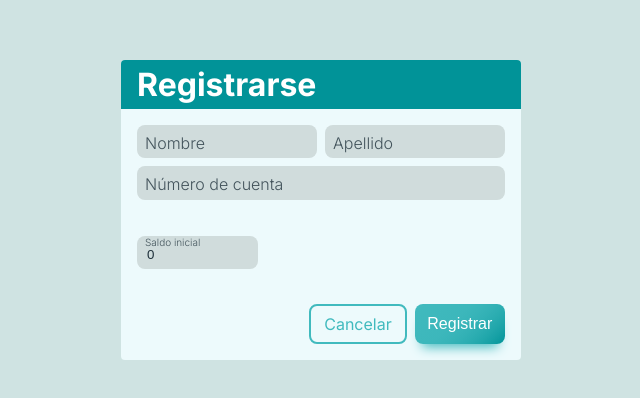
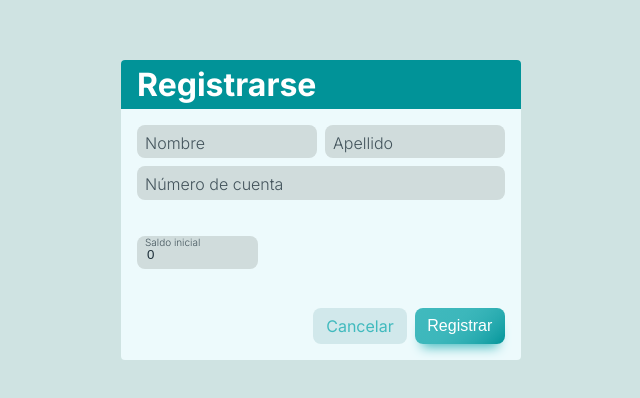
Before and after one commit to FabricioOlivera/frontend-test, a Next.js app: page /register in a window 1280 px wide. Shown: the part 190-588 px from the top of the page, without its empty margins (319-959 px from the left). Built offline with nearby package versions, Linux system fonts and the light colour scheme.

Commit message:
feat: remove border to btn utility class

```diff
--- a/src/app/theme.css
+++ b/src/app/theme.css
@@ -36,11 +36,13 @@ body {
   display: inline-block;
   margin: 0;
   font-size: 1rem;
-  background-color: transparent;
+  background-color: hsl(182, 49%, 35%, 15%);
   padding-inline: 0.8rem;
   padding-block: 0.5rem;
   border-radius: 8px;
+  /*
   border: 2px solid var(--color-accent);
+  */
   color: var(--color-accent);
   text-decoration: none;
   cursor: pointer;
```
